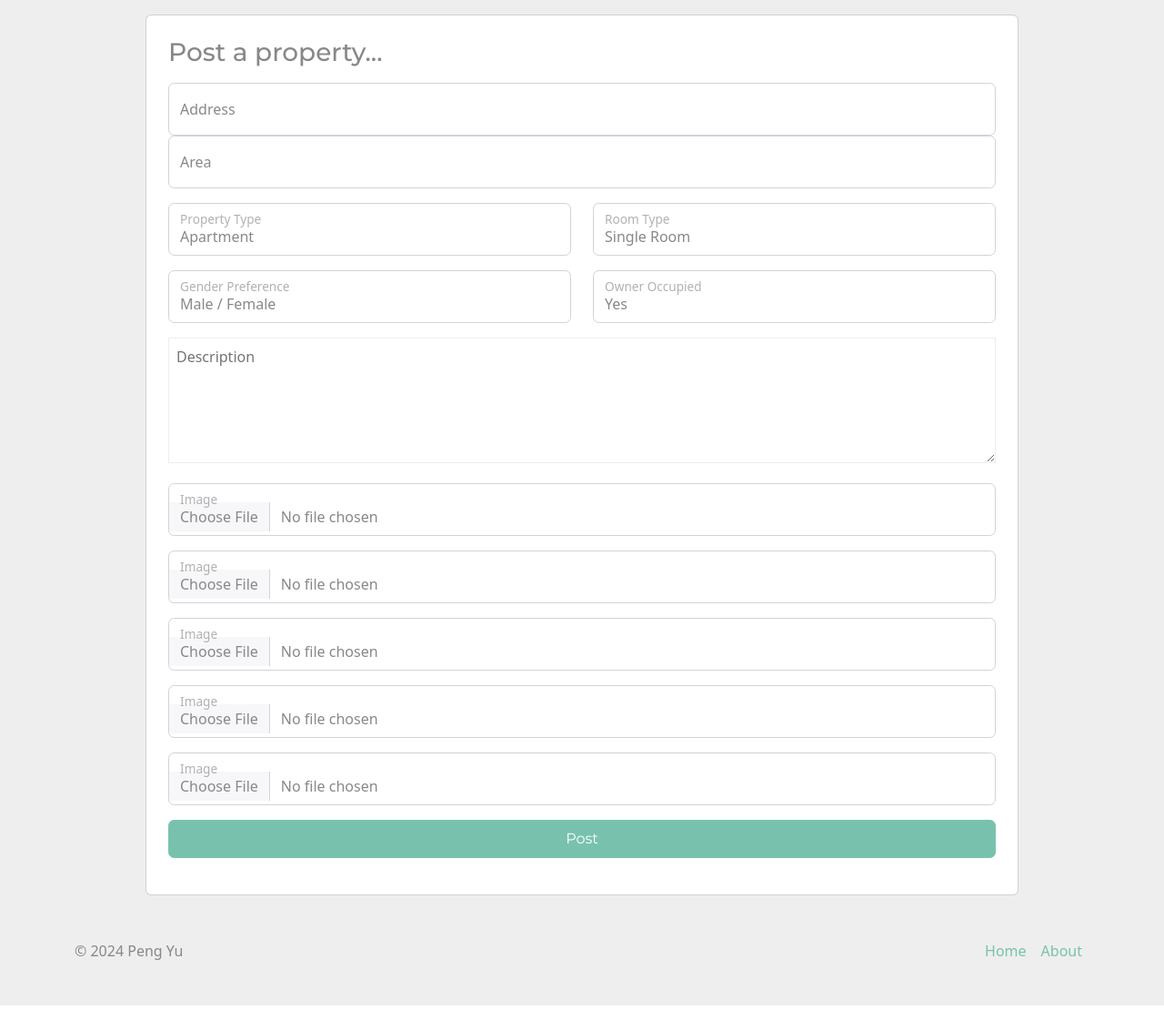
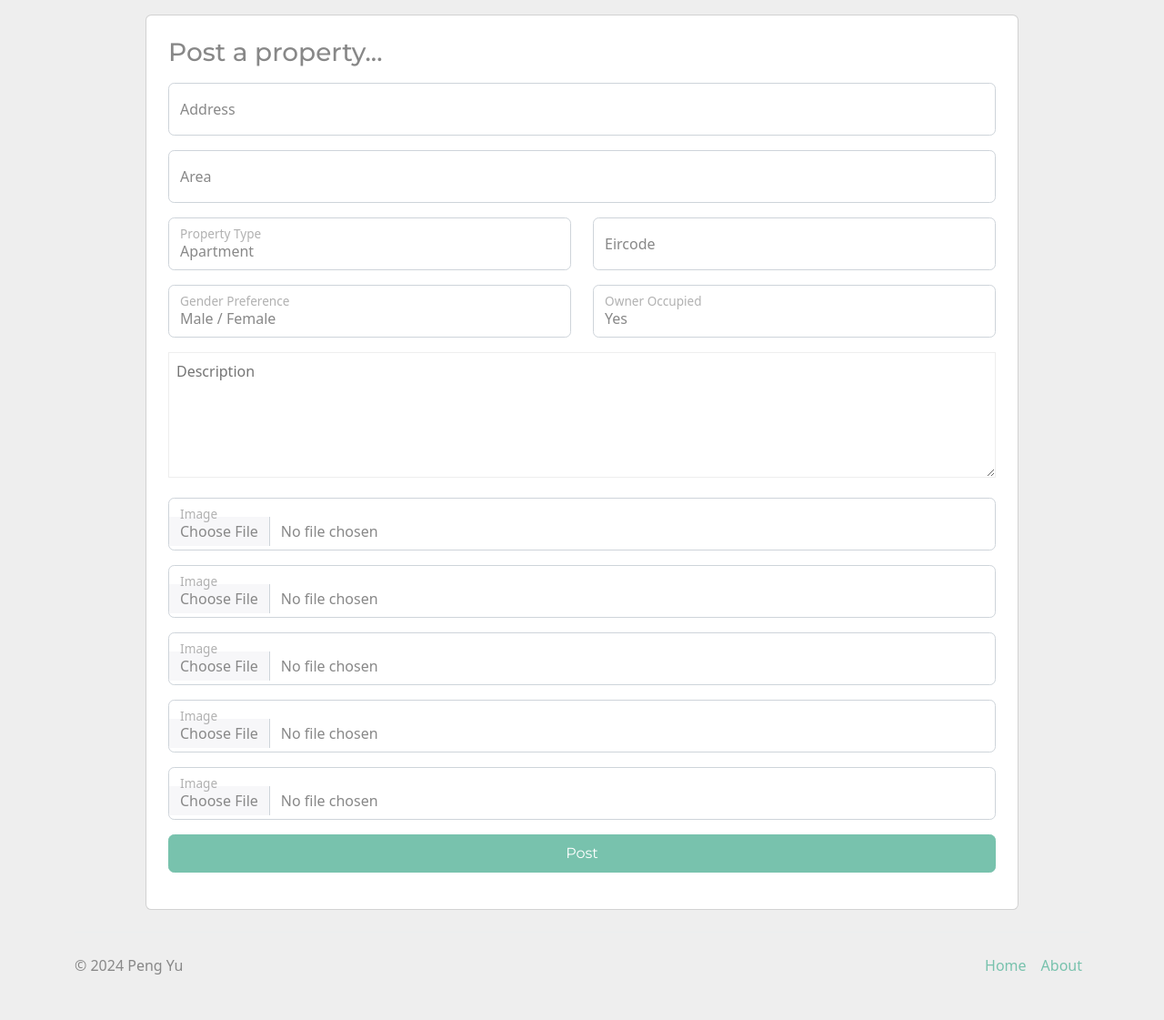
Before and after one commit to pengyoo/cdos_rentrater, a Django app: page /post/ in a window 1280 px wide. Shown: the part 56-1177 px from the top of the page at 91% size. Run offline with Django 5.2, Linux system fonts and the light colour scheme; some libraries are stand-ins or nearby versions.

Commit message:
add eircode and landlord field for property model

```diff
--- a/rater/forms.py
+++ b/rater/forms.py
@@ -28,5 +28,5 @@ class PropertyForm(forms.ModelForm):
 
     class Meta:
         model = models.Property
-        fields = ['address', 'area', 'property_type', 'room_type',
+        fields = ['address', 'area', 'property_type', 'eircode',
                   'gender_preference', 'owner_occupied', 'description']
--- a/rater/models.py
+++ b/rater/models.py
@@ -37,12 +37,14 @@ class Image(models.Model):
 # Property Model
 class Property(models.Model):
 
+    eircode = models.CharField(max_length=10, unique=True, null=True)
     user = models.ForeignKey(
         User, on_delete=models.PROTECT, related_name='properties')
+    landlord = models.ForeignKey(
+        User, on_delete=models.SET_NULL, related_name='my_properties', null=True)
     address = models.TextField()
     area = models.CharField(max_length=30)
     property_type = models.CharField(max_length=50)
-    room_type = models.CharField(max_length=50)
 
     GENDER_CHOICES = (
         ('B', 'Male/Female'),
--- a/rater/templates/nav.html
+++ b/rater/templates/nav.html
@@ -20,7 +20,7 @@
                     <a href="/?rating__gte=5" class="nav-link px-2 link-body-emphasis">Excellence List</a>
                 </li>
                 <li>
-                    <a href="/?rating__lte=2" class="nav-link px-2 link-body-emphasis">Concerns List</a>
+                    <a href="/?rating__lte=-0.5" class="nav-link px-2 link-body-emphasis">Concerns List</a>
                 </li>
                 <li>
                     <a href="/about" class="nav-link px-2 link-body-emphasis">About</a>
--- a/rater/templates/rater/add-property.html
+++ b/rater/templates/rater/add-property.html
@@ -25,7 +25,7 @@
                 <label for="address">Address</label>
                 {% if form.address.errors %}<div class="text-danger" role="alert">{{ form.address.errors }}</div>{% endif %}
             </div>
-            <div class="form-floating">
+            <div class="form-floating mt-3">
                 <input type="text"
                        class="form-control"
                        id="area"
@@ -54,17 +54,13 @@
                 </div>
                 <div class="col-6">
                     <div class="form-floating mt-3">
-                        <select type="text"
-                                class="form-control"
-                                id="room_type"
-                                name="room_type"
-                                placeholder="Room type">
-                            <option value="Single Room">Single Room</option>
-                            <option value="Double Room">Double Room</option>
-                            <option value="Ensuite">Ensuite</option>
-                        </select>
-                        <label for="room_type">Room Type</label>
-                        {% if form.room_type.errors %}<div class="text-danger" role="alert">{{ form.room_type.errors }}</div>{% endif %}
+                        <input type="text"
+                               class="form-control"
+                               id="eircode"
+                               name="eircode"
+                               placeholder="Eircode">
+                        <label for="eircode">Eircode</label>
+                        {% if form.eircode.errors %}<div class="text-danger" role="alert">{{ form.eircode.errors }}</div>{% endif %}
                     </div>
                 </div>
             </div>
--- a/rater/templates/rater/property.html
+++ b/rater/templates/rater/property.html
@@ -45,8 +45,8 @@
                 border-radius: 0%">
         <h3 style="color: black;">{{ property.address }}</h3>
         <div class="d-flex justify-content-start">
-            <div>{{ property.property_type }}</div>
-            <div class="ms-4">{{ property.room_type }}</div>
+            <div>Eircode: {{ property.eircode }}</div>
+            <div class="ms-4">{{ property.property_type }}</div>
             <div class="ms-4">Preferences: {{ property.gender_preference }}</div>
             <div class="ms-4">Owner Occupied: {{ property.owner_occupied }}</div>
         </div>
--- a/rater/views.py
+++ b/rater/views.py
@@ -65,13 +65,9 @@ class AddPropertyView(CreateView):
     form_class = forms.PropertyForm
     success_url = reverse_lazy("home")
 
-    # Check user type, only landlords are allowed to perform property adding
+    # associate property with user
     def form_valid(self, form):
         user = self.request.user
 
-        if not user.profile.is_landlord:
-            error_message = "You are not authorized to add a property."
-            return render(self.request, self.template_name, {'form': form, 'error_message': error_message})
-
         form.instance.user = user
         return super().form_valid(form)
```
Also changed, not shown: db.sqlite3, rater/migrations/0004_alter_property_options_property_landlord.py (added), rater/migrations/0005_remove_property_room_type_property_eircode.py (added).
